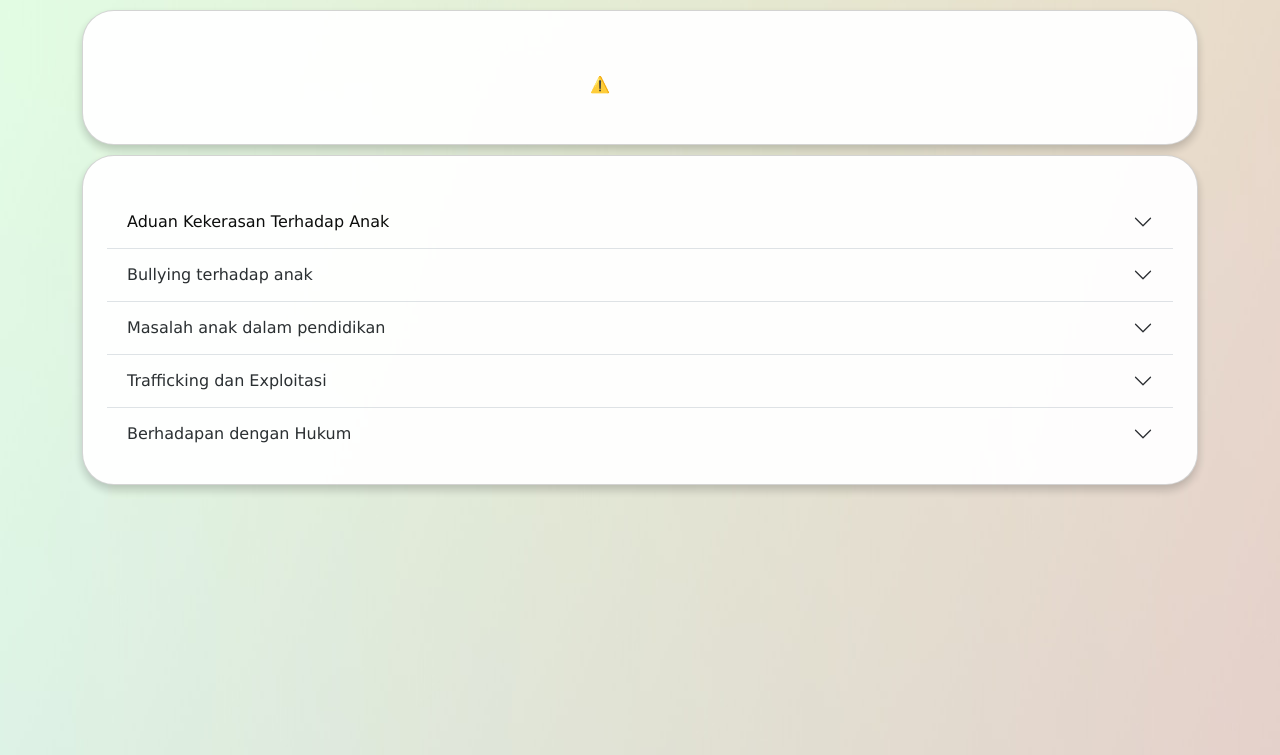
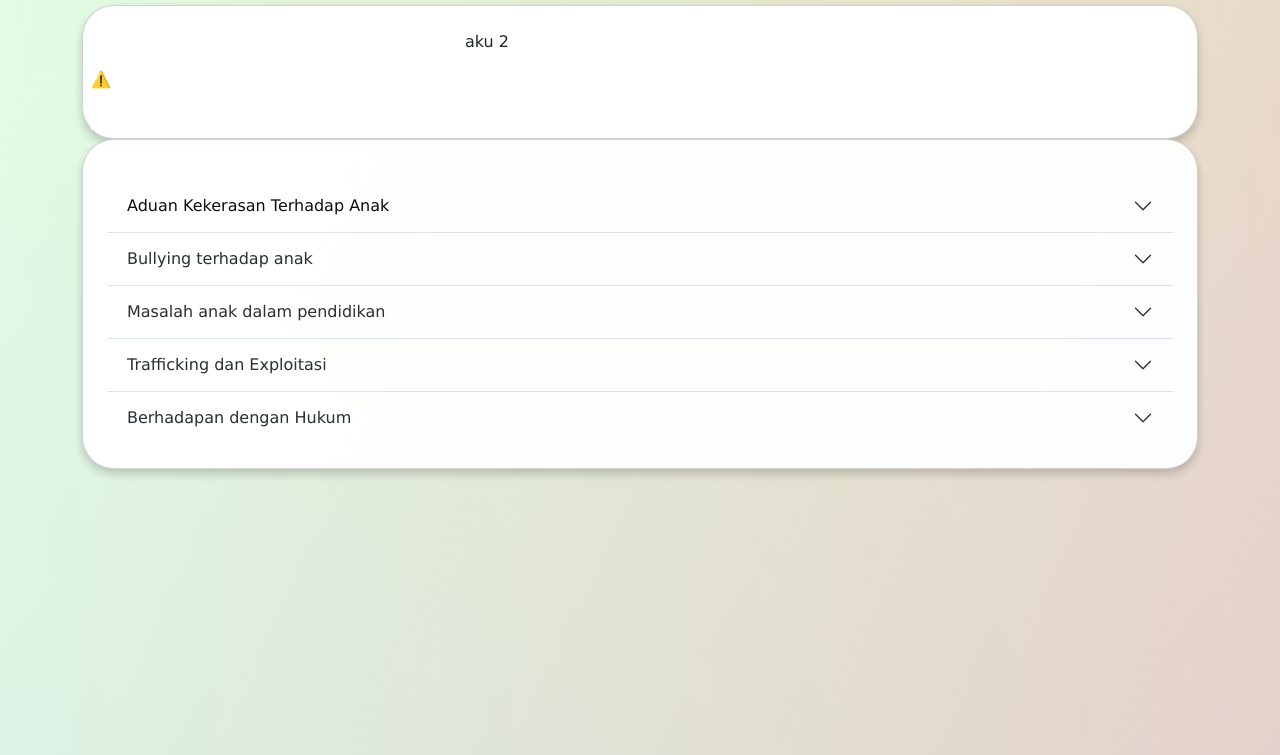
Before and after one commit to rezky2509/QR-Javascript, a website: page home.html in a window 1280 px wide. Shown: the part 45-800 px from the top of the page. Drawn offline with nearby package versions, Linux system fonts and the light colour scheme; no server answers.

Commit message:
Grid system solved

```diff
--- a/home.html
+++ b/home.html
@@ -94,8 +94,8 @@
     lottie-player {
       /* the display set to block */
       /* no margin is allow */
-      display: active;
-      margin : 0 auto;
+      /* display: active;
+      margin : 0 auto; */
     }
 
 
@@ -111,23 +111,20 @@
     </nav>
   <!-- End Navbar -->
 
-  <!-- Start Container -->
-  <div class="container scale-up-center" style="padding-top: 5px; padding-bottom: 10px;opacity: 0.95;">
-    <div class="row">
-        <div class="col-;lg-6 text-center">
-          <div class="card">
-            <!--  rgba(var(--bs-body-color-rgb), 0.03)-->
-            <lottie-player src="https://lottie.host/c9f67a85-9508-494a-9379-33121b09ce90/BEi39eOb5k.json" background="rgba(255, 255, 255, 0.8)" speed="0.65" style="width: 100px; height: 100px; position:center;" direction="1" mode="normal" loop autoplay></lottie-player>
-            <!-- <div class="card-body">
-            </div> -->
-            <!-- <h4 class="card-text">Ayo! laporkan kekerasan di sekolah yang terjadi pada kamu</h4> -->
-            <div class="col-lg-6">
-            </div>
-          </div>
+
+
+  <div class="container scale-up-center">
+    <div class="card">
+      <div class="row">
+        <div class="col-4">
+          <lottie-player src="https://lottie.host/c9f67a85-9508-494a-9379-33121b09ce90/BEi39eOb5k.json" background="rgba(255, 255, 255, 0.8)" speed="0.9" style="width: 100px; height: 100px; position:center;" direction="1" mode="normal" loop autoplay></lottie-player>
         </div>
+        <div class="col-8">
+          <p>aku 2</p>
+        </div>
+      </div>
     </div>
   </div>
-  <!-- End Container -->
 
 
   <div class="container">
```
